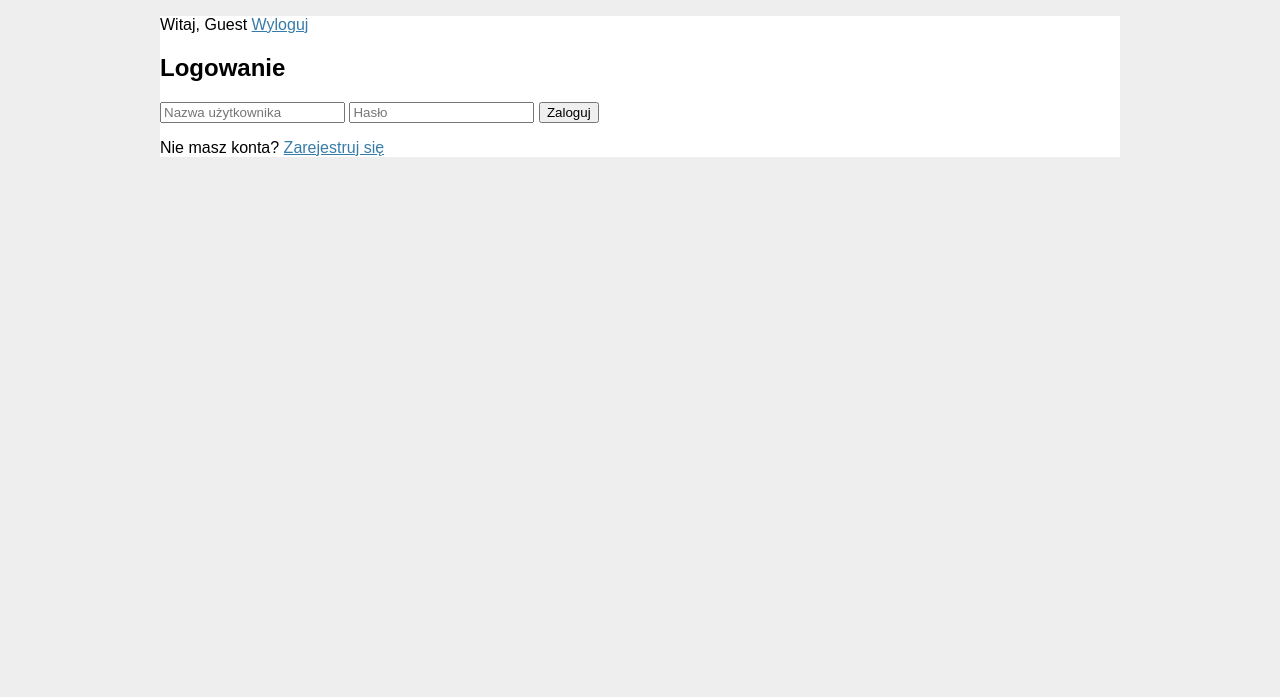
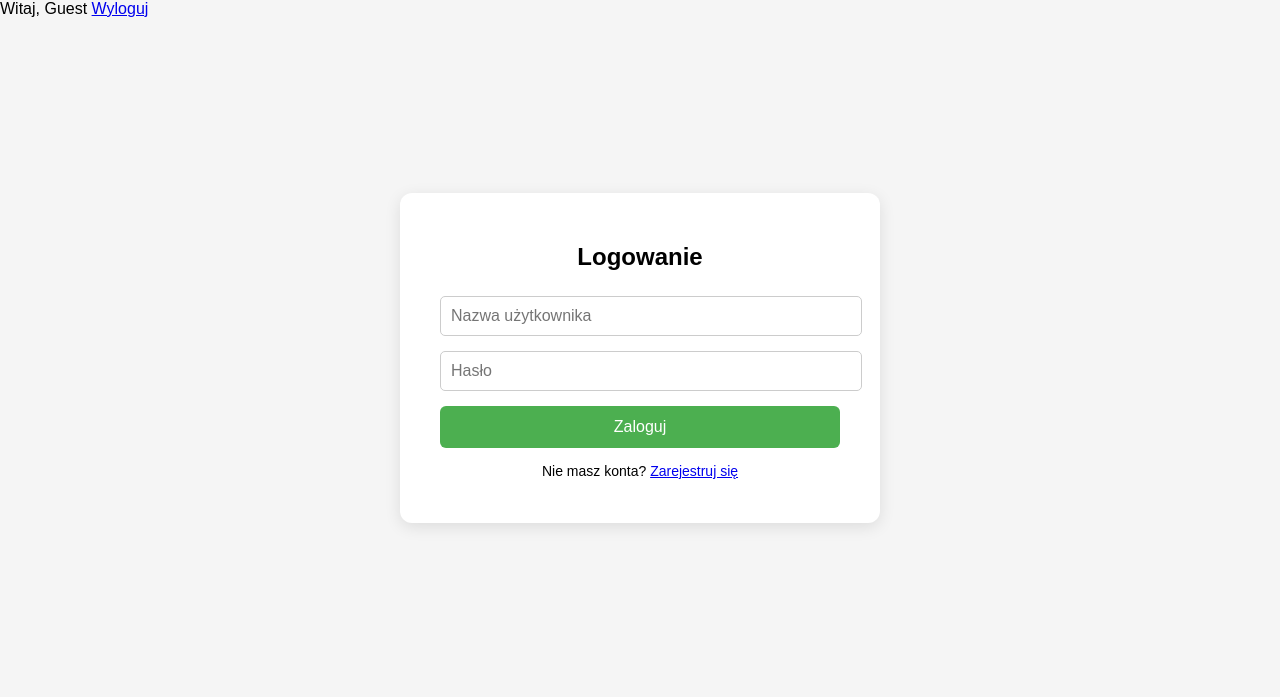
Before and after one commit to ToryLejns/AdvancedPythonComicai, a Flask app: page / in a window 1280 px wide. Shown: the top 697 px of the page. Run offline with Flask 3, Linux system fonts and the light colour scheme.

Commit message:
Update style.css

```diff
--- a/Comicai/static/style.css
+++ b/Comicai/static/style.css
@@ -1,26 +1,57 @@
-html { font-family: sans-serif; background: #eee; padding: 1rem; margin: auto;}
-body { max-width: 960px; margin: 0 auto; background: white; }
-h1 { font-family: serif; color: #377ba8; margin: 1rem 0; }
-a { color: #377ba8; }
-hr { border: none; border-top: 1px solid lightgray; }
-nav { background: lightgray; display: flex; align-items: center; padding: 0 0.5rem; }
-nav h1 { flex: auto; margin: 0; }
-nav h1 a { text-decoration: none; padding: 0.25rem 0.5rem; }
-nav ul  { display: flex; list-style: none; margin: 0; padding: 0; }
-nav ul li a, nav ul li span, header .action { display: block; padding: 0.5rem; }
-.content { padding: 0 1rem 1rem; }
-.content > header { border-bottom: 1px solid lightgray; display: flex; align-items: flex-end; }
-.content > header h1 { flex: auto; margin: 1rem 0 0.25rem 0; }
-.flash { margin: 1em 0; padding: 1em; background: #cae6f6; border: 1px solid #377ba8; }
-.post > header { display: flex; align-items: flex-end; font-size: 0.85em; }
-.post > header > div:first-of-type { flex: auto; }
-.post > header h1 { font-size: 1.5em; margin-bottom: 0; }
-.post .about { color: slategray; font-style: italic; }
-.post .body { white-space: pre-line; }
-.content:last-child { margin-bottom: 0; }
-.content form { margin: 1em 0; display: flex; flex-direction: column; }
-.content label { font-weight: bold; margin-bottom: 0.5em; }
-.content input, .content textarea { margin-bottom: 1em; }
-.content textarea { min-height: 12em; resize: vertical; }
-input.danger { color: #cc2f2e; }
-input[type=submit] { align-self: start; min-width: 10em; }
+body {
+    font-family: Arial, sans-serif;
+    margin: 0;
+    padding: 0;
+    background: #f5f5f5;
+}
+
+main {
+    display: flex;
+    justify-content: center;
+    align-items: center;
+    min-height: 85vh;
+}
+
+.form-container {
+    background: white;
+    padding: 30px 40px;
+    border-radius: 12px;
+    box-shadow: 0 4px 16px rgba(0, 0, 0, 0.1);
+    width: 100%;
+    max-width: 400px;
+    text-align: center;
+}
+
+.form-container h2 {
+    margin-bottom: 25px;
+    font-size: 24px;
+}
+
+.form-container input {
+    width: 100%;
+    margin-bottom: 15px;
+    padding: 10px;
+    font-size: 16px;
+    border-radius: 5px;
+    border: 1px solid #ccc;
+}
+
+.form-container button {
+    width: 100%;
+    background-color: #4CAF50;
+    color: white;
+    padding: 12px;
+    font-size: 16px;
+    border: none;
+    cursor: pointer;
+    border-radius: 6px;
+}
+
+.form-container button:hover {
+    background-color: #45a049;
+}
+
+.form-link {
+    margin-top: 15px;
+    font-size: 14px;
+}
```
